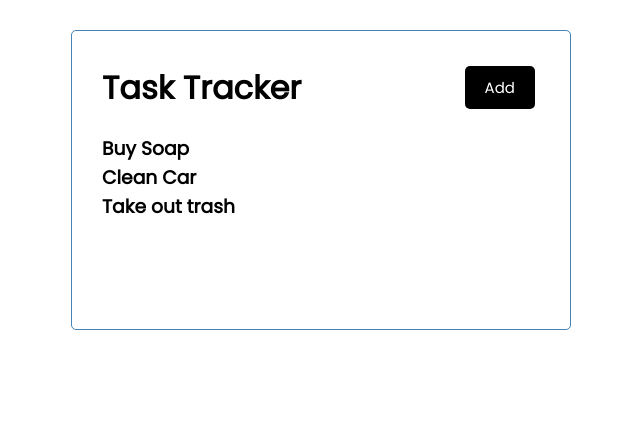
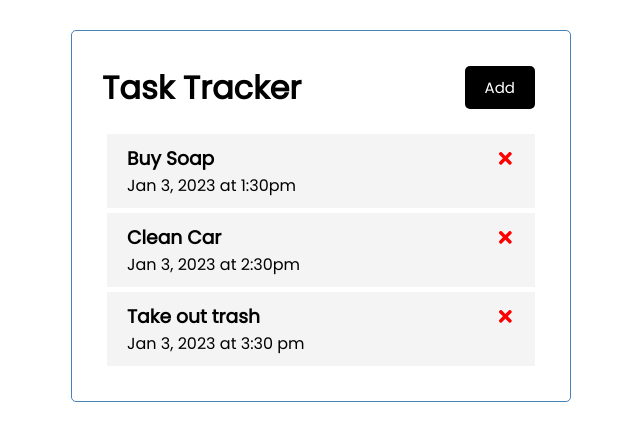
Before and after one commit to folzieds/task-tracker, a React (Create React App) app: page / in a window 1280 px wide. Shown: the top 440 px of the page, without its empty margins (319-959 px from the left). Built offline with nearby package versions, Linux system fonts and the light colour scheme.

Commit message:
Added Task component

```diff
--- a/package.json
+++ b/package.json
@@ -8,6 +8,7 @@
     "@testing-library/user-event": "^13.5.0",
     "react": "^18.2.0",
     "react-dom": "^18.2.0",
+    "react-icons": "^4.7.1",
     "react-scripts": "5.0.1",
     "web-vitals": "^2.1.4"
   },
--- a/src/App.js
+++ b/src/App.js
@@ -25,10 +25,15 @@
         },
     ]);
 
+    // Delete a task
+    const deleteTask = (id) => {
+        setTasks(tasks.filter((task) => task.id !== id));
+    };
+
   return (
     <div className="container">
         <Header />
-        <Tasks tasks={tasks} />
+        {tasks.length > 0 ? <Tasks tasks={tasks}  onDelete= {deleteTask}/> : 'No Task to show'}
     </div>
   );
 }
--- /dev/null
+++ b/src/components/Task.js
@@ -0,0 +1,24 @@
+import PropTypes from "prop-types";
+import { FaTimes } from "react-icons/fa";
+
+const Task = ({ task, onDelete }) => {
+    return (
+        <div className='task'>
+            <h3>
+                {task.text}
+                <FaTimes
+                    style={{ color: 'red', cursor: 'pointer' }}
+                    onClick={() => onDelete(task.id)}
+                />
+            </h3>
+            <p>{task.day}</p>
+        </div>
+    );
+}
+
+Task.propTypes = {
+    task: PropTypes.object,
+    onDelete: PropTypes.func,
+}
+
+export default Task;
--- a/src/components/Tasks.js
+++ b/src/components/Tasks.js
@@ -1,9 +1,10 @@
-const Tasks = ({ tasks}) => {
+import Task from './Task'
+const Tasks = ({ tasks, onDelete}) => {
 
     return (
         <>
             {tasks.map((task) => (
-                <h3 key={task.id}>{task.text}</h3>
+                <Task key={task.id} task={task} onDelete={onDelete}/>
             ))}
         </>
     );
```
Also changed, not shown: 1 other file (tests, documents, lock files or other folders).
